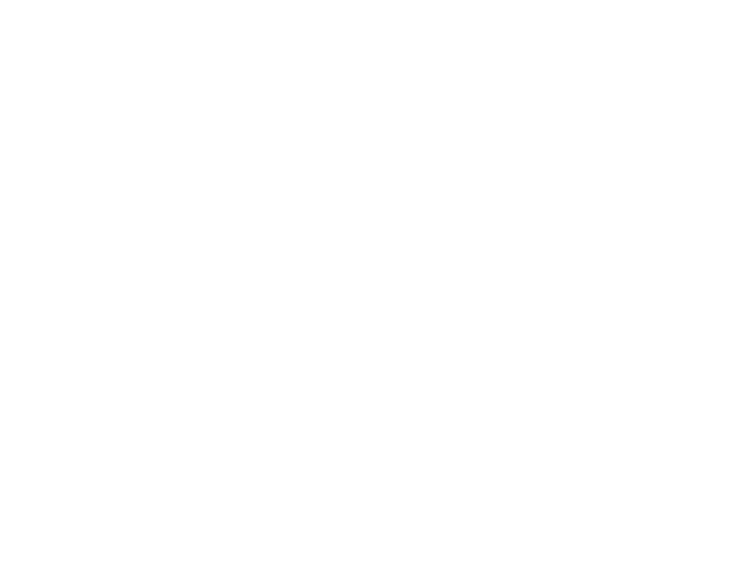
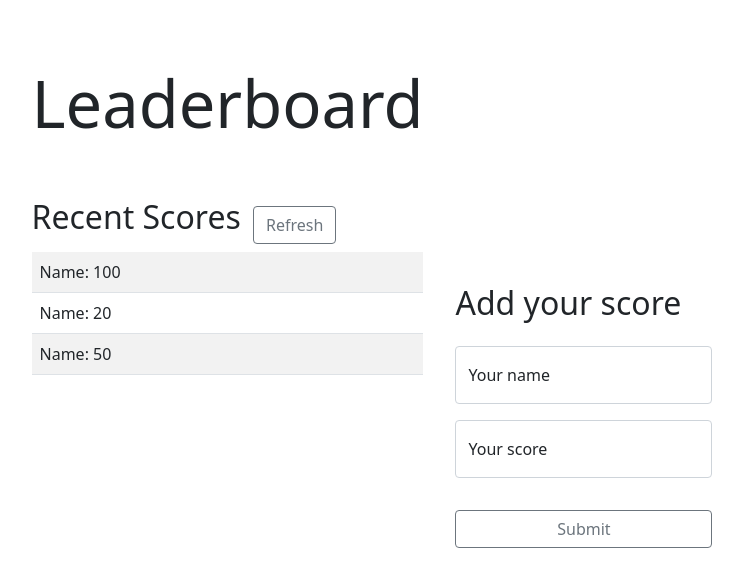
Before and after one commit to Laylo309/Leaderboard, a website built with webpack: page src/index.html in a window 1280 px wide. Shown: the whole page, without its empty margins (268-1011 px from the left). Built offline with nearby package versions, Linux system fonts and the light colour scheme.

Commit message:
add basic html structure

```diff
--- a/src/index.html
+++ b/src/index.html
@@ -1,13 +1,56 @@
 <!DOCTYPE html>
 <html lang="en">
-<head>
-     <meta charset="UTF-8">
-     <meta http-equiv="X-UA-Compatible" content="IE=edge">
-     <meta name="viewport" content="width=device-width, initial-scale=1.0">
-     <link href="https://cdn.jsdelivr.net/npm/bootstrap@5.0.2/dist/css/bootstrap.min.css" rel="stylesheet" integrity="sha384-EVSTQN3/azprG1Anm3QDgpJLIm9Nao0Yz1ztcQTwFspd3yD65VohhpuuCOmLASjC" crossorigin="anonymous">
-     <title>Leaderboard</title>
-</head>
-<body>
-
-</body>
+  <head>
+    <meta charset="UTF-8" />
+    <meta http-equiv="X-UA-Compatible" content="IE=edge" />
+    <meta name="viewport" content="width=device-width, initial-scale=1.0" />
+    <link rel="stylesheet" href="style.css">
+		<link
+      href="https://cdn.jsdelivr.net/npm/bootstrap@5.0.2/dist/css/bootstrap.min.css"
+      rel="stylesheet"
+      integrity="sha384-EVSTQN3/azprG1Anm3QDgpJLIm9Nao0Yz1ztcQTwFspd3yD65VohhpuuCOmLASjC"
+      crossorigin="anonymous"
+    />
+    <title>Leaderboard</title>
+  </head>
+  <body class="container-md d-flex justify-content-center flex-wrap">
+    <section class="m-3">
+      <h1 class="py-5" id="leaderboard-title">Leaderboard</h1>
+      <div class="d-flext justify-content-between">
+        <h2 class="me-2 d-inline">Recent Scores</h2>
+        <button type="button" class="btn btn-outline-secondary">Refresh</button>
+      </div>
+      <div class="py-2">
+        <table class="table table-striped">
+          <tbody id="leaderboard-table">
+            <tr>
+              <td>Name: 100</td>
+            </tr>
+            <tr>
+              <td>Name: 20</td>
+            </tr>
+            <tr>
+              <td>Name: 50</td>
+            </tr>
+          </tbody>
+        </table>
+      </div>
+    </section>
+		<section class="d-flex flex-column justify-content-center min-vh-100 m-3">
+			<h2 class="py-3">Add your score</h2>
+			<form class="flex-column d-flex">
+				<div class="form-floating mb-3">
+					<input type="text" class="form-control" placeholder="Your name" id="floating-form">
+					<label for="floating-form">Your name</label>
+				</div>
+					<div class="form-floating mb-3">
+					<input type="text" class="form-control" placeholder="Your score" id="floating-score">
+					<label for="floating-score">Your score</label>
+				</div>
+				<button type="submit" class="btn btn-outline-secondary my-3">Submit</button>
+			</form>
+		</section>
+		<script src="https://cdn.jsdelivr.net/npm/bootstrap@5.0.2/dist/js/bootstrap.bundle.min.js" integrity="sha384-MrcW6ZMFYlzcLA8Nl+NtUVF0sA7MsXsP1UyJoMp4YLEuNSfAP+JcXn/tWtIaxVXM" crossorigin="anonymous"></script>
+		<script type="module" src="./index.js"></script>
+  </body>
 </html>
--- /dev/null
+++ b/src/style.css
@@ -0,0 +1,3 @@
+#leaderboard-title {
+	font-size: 65px;
+}
```
